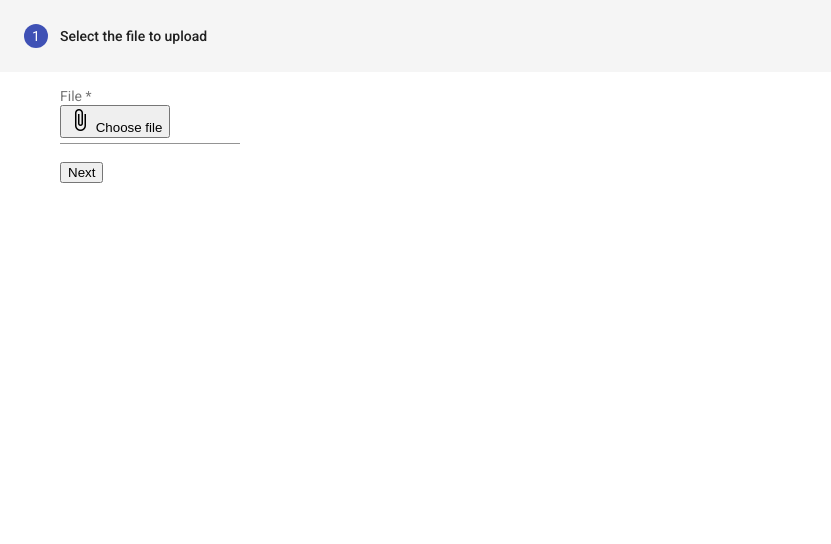
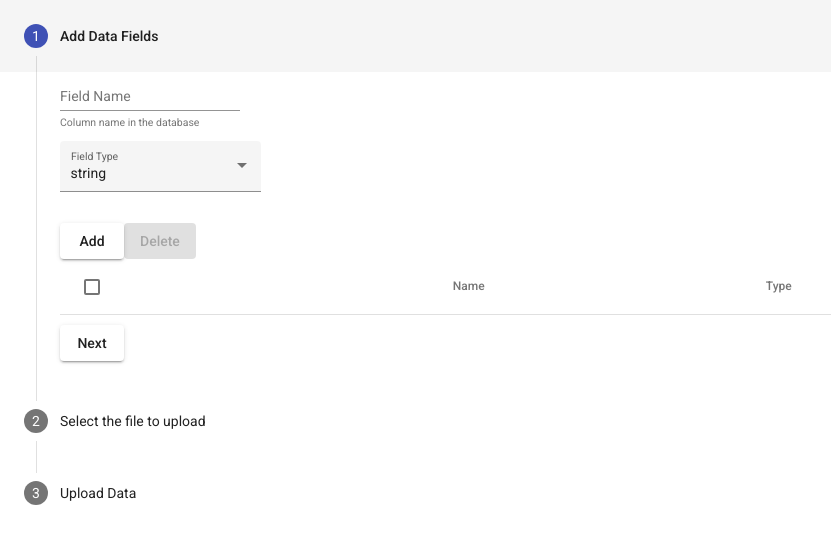
Before and after one commit to targetmine/send_DataProvider, an Angular app in the folder DataReusable/: page /parser in a window 1280 px wide. Shown: the top 544 px of the page, without its empty margins (0-831 px from the left). Built offline with nearby package versions, Linux system fonts and the light colour scheme.

Commit message:
Simple stepper interface

```diff
--- a/DataReusable/src/app/parser/datareuse-parser/datareuse-parser.component.css
+++ b/DataReusable/src/app/parser/datareuse-parser/datareuse-parser.component.css
@@ -0,0 +1,7 @@
+table{
+	width: 100%;
+}
+
+button.mat-stepper-next {
+	margin-top: 10px;
+}
--- a/DataReusable/src/app/parser/datareuse-parser/datareuse-parser.component.html
+++ b/DataReusable/src/app/parser/datareuse-parser/datareuse-parser.component.html
@@ -3,22 +3,112 @@
 	[linear]="isLinear"
 	#parserStepper>
 
-	<mat-step [stepControl]="firstFormGroup">
-		<form [formGroup]="firstFormGroup">
+	<!-- Data Fields Step -->
+	<mat-step>
+		<form [formGroup]="dataFieldForm">
+			<ng-template matStepLabel>Add Data Fields</ng-template>
+			<p>
+				<mat-form-field appareance="fill">
+					<mat-label>Field Name</mat-label>
+					<input matInput placeholder="Identifier" formControlName="fieldName">
+					<mat-hint>Column name in the database</mat-hint>
+				</mat-form-field>
+			</p>
+			<p>
+				<mat-form-field appearance="fill">
+					<mat-label>Field Type</mat-label>
+					<mat-select [formControlName] = "'fieldType'">
+						<mat-option *ngFor="let type of types" [value]="type.value">{{type.value}}</mat-option>
+					</mat-select>
+				</mat-form-field>
+			</p>
+			<div>
+				<button
+					mat-raised-button
+					[disabled]="!dataFieldForm.valid"
+					(click)="addDataField()"
+					>Add</button>
+				<button
+					mat-raised-button
+					[disabled]="!myDataFields.length"
+					(click)="removeDataFields()">
+					Delete
+				</button>
+			</div>
+		</form>
+
+		<table mat-table [dataSource]="dataSource">
+			<!-- chekbox-column  -->
+			<ng-container matColumnDef="select">
+				<th mat-header-cell *matHeaderCellDef>
+					<mat-checkbox (change)="$event ? toggleAllRows() : null"
+						[checked]="selection.hasValue() && isAllSelected()"
+						[indeterminate]="selection.hasValue() && !isAllSelected()"
+						[aria-label]="checkboxLabel()">
+					</mat-checkbox>
+				</th>
+				<td mat-cell *matCellDef="let row">
+					<mat-checkbox (click)="$event.stopPropagation()"
+						(change)="$event ? selection.toggle(row) : null"
+						[checked]="selection.isSelected(row)"
+						[aria-label]="checkboxLabel(row)">
+					</mat-checkbox>
+				</td>
+			</ng-container>
+			<!-- name column -->
+			<ng-container matColumnDef="name">
+				<th mat-header-cell *matHeaderCellDef>Name</th>
+				<td mat-cell *matCellDef="let element">{{element.name}}</td>
+			</ng-container>
+			<!-- type column -->
+			<ng-container matColumnDef="type">
+				<th mat-header-cell *matHeaderCellDef>Type</th>
+				<td mat-cell *matCellDef="let element">{{element.type}}</td>
+			</ng-container>
+
+			<tr mat-header-row *matHeaderRowDef="displayedColumns"></tr>
+			<tr mat-row *matRowDef="let row; columns: displayedColumns;"
+				(click)="selection.toggle(row)">
+			</tr>
+
+		</table>
+
+		<div>
+			<button mat-raised-button matStepperNext>Next</button>
+		</div>
+	</mat-step>
+
+	<!-- Select File Step -->
+	<mat-step >
+		<form [formGroup]="fileForm">
 			<ng-template matStepLabel>Select the file to upload</ng-template>
-			<mat-form-field appareance="fill">
-				<mat-label>File</mat-label>
-				<input matInput placeholder="Last name, First name" formControlName="firstCtrl" required>
-
-				<input type="file" style="display: none;" #fileInput accept="text/*" (change)="onChangeFileInput()">
-				<button mat-raised-button color="primary" class="file-select-button" (click)="onClickFileInputButton()">
+			<p>
+				<input #fileInput
+					hidden
+					type="file"
+					formControlName="fileName"
+					accept="text/*"
+					(change)="onChangeFileInput()"
+				>
+				<button mat-raised-button (click)="onClickFileInputButton()">
 					<mat-icon>attach_file</mat-icon>
 					Choose file
 				</button>
-			</mat-form-field>
+				<span style="padding: 5px;">{{fileName}}</span>
+			</p>
 			<div>
-				<button mat-button matStepperNext>Next</button>
+				<button mat-raised-button matStepperPrevious>Back</button>
+				<button mat-raised-button matStepperNext>Next</button>
 			</div>
 		</form>
 	</mat-step>
+
+	<!-- Upload Data to current model step -->
+	<mat-step>
+		<ng-template matStepLabel>Upload Data</ng-template>
+
+		<button mat-raised-button>Upload</button>
+		<button mat-raised-button>Add another file</button>
+		<button mat-raised-button>Reset</button>
+	</mat-step>
 </mat-stepper>
--- a/DataReusable/src/app/parser/datareuse-parser/datareuse-parser.component.ts
+++ b/DataReusable/src/app/parser/datareuse-parser/datareuse-parser.component.ts
@@ -1,5 +1,18 @@
-import { Component, ViewChild } from '@angular/core';
+import { Component, EventEmitter, Input, Output, ViewChild } from '@angular/core';
 import { FormBuilder, Validators } from '@angular/forms';
+import { SelectionModel } from '@angular/cdk/collections';
+import { MatTable, MatTableDataSource } from '@angular/material/table';
+
+/* handling interface to use in the definition of data fields */
+export interface DataField {
+	name: string,
+	type: string,
+}
+
+const TYPES: any[] = [
+	{value: 'string'},
+	{value: 'number'},
+]
 
 @Component({
   selector: 'app-datareuse-parser',
@@ -7,30 +20,107 @@ import { FormBuilder, Validators } from '@angular/forms';
   styleUrls: ['./datareuse-parser.component.css']
 })
 export class DatareuseParserComponent {
+	/* currently user defined data fields */
+	myDataFields: DataField[] = [];
+	/** list of available data types for fields */
+	types = TYPES;
+	displayedColumns = ['select', 'name', 'type'];
 
-	@ViewChild('fileInput')
-	fileInput: any;
+	/* data source and currently selected elements from the data fields table */
+	dataSource = new MatTableDataSource<DataField>(this.myDataFields);
+	selection = new SelectionModel<DataField>(true, []);
 
-	file: File | null = null;
+	/* elemenents for the form used in data field definition */
+	dataFieldForm = this._formBuilder.group({
+		fieldName: [''],
+		fieldType: ['string'],
+	});
 
-	firstFormGroup = this._formBuilder.group({
-		firstCtrl: ['', Validators.required],
+	fileForm = this._formBuilder.group({
+		fileName: [''],
 	});
 
 	isLinear = false; // whether steps should be completed on sequence or not
 
+	@ViewChild(MatTable) table!: MatTable<DataField>;
+	@ViewChild('fileInput') fileInput: any;
+
+	file: File | null = null;
+	fileName: string | null = '';
+
+	/**
+	 *
+	 * @param _formBuilder
+	 */
 	constructor(private _formBuilder: FormBuilder) { }
 
+	/**
+	 *
+	 */
   ngOnInit(): void {
   }
 
+	  /**
+		 * Determine if all rows are selected by comparing whether the number of
+		 * selected elements matches the total number of rows.
+		 */
+		isAllSelected() {
+			const numSelected = this.selection.selected.length;
+			const numRows = this.dataSource.data.length;
+			return numSelected === numRows;
+		}
+
+		/** Selects all rows if they are not all selected; otherwise clear selection. */
+		toggleAllRows() {
+			if (this.isAllSelected()) {
+				this.selection.clear();
+				return;
+			}
+			this.selection.select(...this.dataSource.data);
+		}
+
+		/** The label for the checkbox on the passed row */
+		checkboxLabel(row?: DataField): string {
+			if (!row) {
+				return `${this.isAllSelected() ? 'deselect' : 'select'} all`;
+			}
+			return `${this.selection.isSelected(row) ? 'deselect' : 'select'} row ${row.name + 1}`;
+		}
+
+		addDataField() {
+			// const randomElementIndex = Math.floor(Math.random() * ELEMENT_DATA.length);
+			let name = this.dataFieldForm.get('fieldName')?.value;
+			name = ( name !== null && name !== undefined )? name : '';
+			let type = this.dataFieldForm.get('fieldType')?.value;
+			type = ( type !== null && type !== undefined )? type : '';
+			this.myDataFields.push({ name, type });
+			this.table.renderRows();
+		}
+
+		removeDataFields() {
+			this.myDataFields.forEach( (ele, i) => {
+				if (this.selection.isSelected(ele))
+					this.myDataFields.splice(i, 1);
+			});
+			this.selection = new SelectionModel<DataField>(true, []);
+			this.table.renderRows();
+
+		}
+
+	/**
+	 *
+	 */
 	onClickFileInputButton(){
 		this.fileInput.nativeElement.click();
 	}
 
+	/**
+	 *
+	 */
 	onChangeFileInput(){
 		const files: { [key: string]: File } = this.fileInput.nativeElement.files;
     this.file = files[0];
+		this.fileName = this.file.name;
 	}
 
 }
```
Also changed, not shown: DataReusable/src/app/parser/parser.module.ts (+9 -1 lines).
